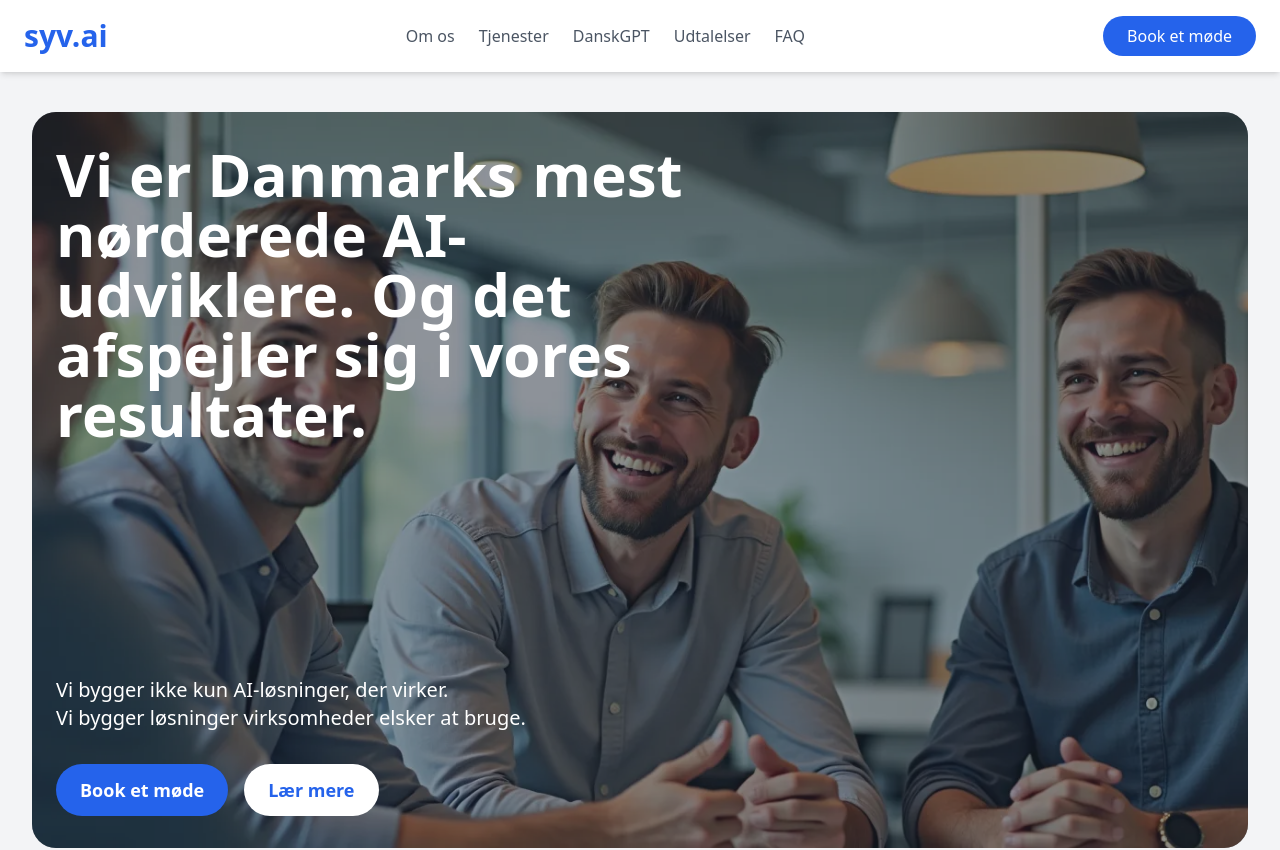
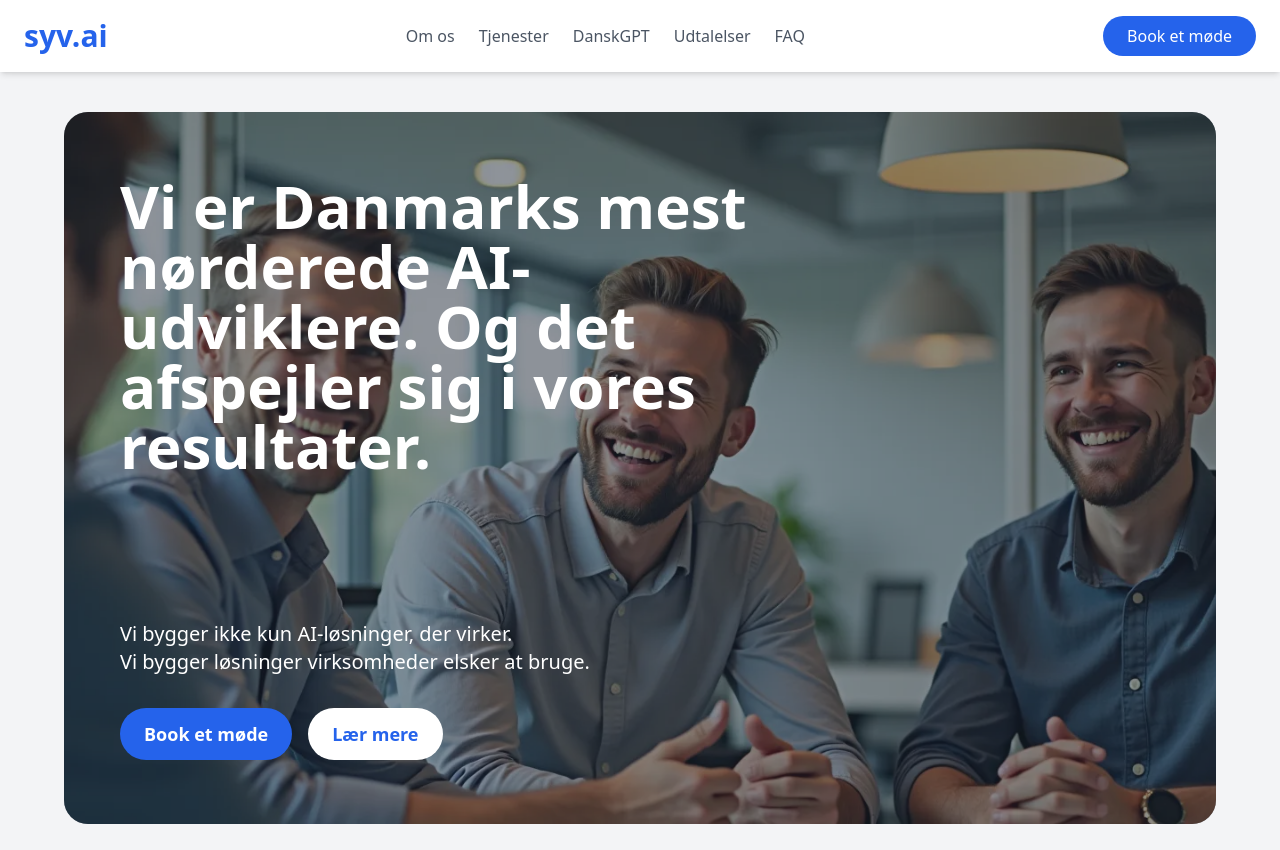
Before and after one commit to mhenrichsen/syv-ai-website, a React (Create React App) app: page / in a window 1280 px wide. Shown: the top 850 px of the page. Built offline with nearby package versions, Linux system fonts and the light colour scheme.

Commit message:
fix header

```diff
--- a/src/App.js
+++ b/src/App.js
@@ -113,8 +113,8 @@ const LandingPage = () => {
         </div>
       </header>
 
-      <main className="pt-20">
-      <div className="relative h-screen w-full overflow-hidden p-8 bg-gray-100">
+      <main className="pt-20 px-4 md:px-8">
+      <div className="relative min-h-1/2 w-full overflow-hidden p-8 bg-gray-100">
         {/* Background image */}
         <div className="absolute inset-8 bg-gray-800 rounded-3xl overflow-hidden">
           <img
@@ -124,7 +124,7 @@ const LandingPage = () => {
           />
         </div>
         {/* Content container */}
-      <div className="relative z-10 h-full flex flex-col justify-between">
+        <div className="relative z-10 h-full flex flex-col justify-between p-8 md:py-8">
           {/* Main text */}
           <div className="max-w-2xl mt-8">
             <h1 className="text-4xl md:text-6xl font-bold text-white mb-4 ml-6">
@@ -133,7 +133,7 @@ const LandingPage = () => {
           </div>
           {/* Smaller text and buttons */}
           <div className="max-w-2xl mb-8">
-          <p className="text-xl text-white mb-4 ml-6">
+            <p className="text-xl text-white mb-4 ml-6 pt-32">
               Vi bygger ikke kun AI-løsninger, der virker. <br />
               Vi bygger løsninger virksomheder elsker at bruge.
             </p>
```
Lines whose indentation alone changed are shown as unchanged.
